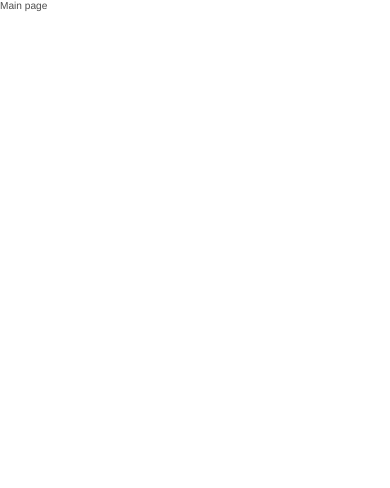
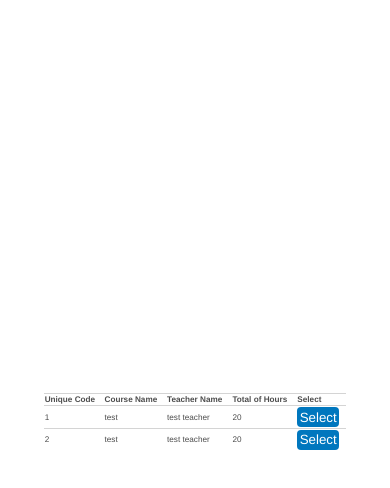
Before and after one commit to VinceXIV/xxxiv, a Vue app: page / in a window 390 px wide. Shown: the top 488 px of the page. Built offline with nearby package versions, Linux system fonts and the light colour scheme.

Commit message:
Work on the main page. Also improve the responsiveness of everything

```diff
--- a/src/App.vue
+++ b/src/App.vue
@@ -1,5 +1,5 @@
 <template>
-    <MainPage v-if="page == 'Main'" />
+    <MainPage v-if="page == 'Main'" :courses="courses"/>
     <LoginPage v-else-if="page == 'Login'" />
     <RegisterPage v-else-if="page == 'Register'" :courses="courses"/>
     <PageNotFound v-else />
@@ -92,6 +92,8 @@ export default({
     flex-direction: column;
     justify-content: center;
     align-items: center;
+    gap: 1.5vw;
+    width: max(40vw, 40rem);
 }
 
 .title {
@@ -99,32 +101,22 @@ export default({
     text-align: center;
 }
 
-.page form {
-    padding: 1.2vw;
-    width: 100%;
-    display: flex;
-    flex-direction: column;
-    gap: 0.7rem;
+.subtitle {
+    font-size: 1rem;
 }
 
-.page .form-item {
-    display: flex;
-    flex-direction: column;
-    gap: 0.3vw;
-    width: 100%;
-    justify-content: left;
-}
-
-.form-item input {
-    outline: var(--outline-faint);
-    padding: 0.45vw;
-}
 
 /* RESPONSIVENESS */
 
-@media screen and (max-width: 40rem){
+@media screen and (max-width: 50rem){
+    .page .container {
+        width: 80vw;
+        min-width: none;
+    }
+
     :root {
-        font-size: 2.6vw;
+        font-size: 2.1vw;
     }
 }
+
 </style>
--- a/src/components/CourseForm.vue
+++ b/src/components/CourseForm.vue
@@ -24,3 +24,26 @@ export default({
     name: 'CourseForm'
 })
 </script>
+
+<style scoped>
+form {
+    padding: 1.2vw;
+    width: 100%;
+    display: flex;
+    flex-direction: column;
+    gap: 0.7rem;
+}
+
+.form-item {
+    display: flex;
+    flex-direction: column;
+    gap: 0.3vw;
+    width: 100%;
+    justify-content: left;
+}
+
+.form-item input {
+    outline: var(--outline-faint);
+    padding: 0.45vw;
+}
+</style>
--- a/src/components/CourseTable.vue
+++ b/src/components/CourseTable.vue
@@ -2,11 +2,11 @@
     <div class="registered-courses">
         <table >
             <tr class="header">
-                <th>Unique Code</th>
-                <th>Course Name</th>
-                <th>Teacher Name</th>
-                <th>Total of Hours</th>
-                <th>Select</th>
+                <th class="subtitle">Unique Code</th>
+                <th class="subtitle">Course Name</th>
+                <th class="subtitle">Teacher Name</th>
+                <th class="subtitle">Total of Hours</th>
+                <th class="subtitle">Select</th>
             </tr>
 
             <tr class="record" v-for="course in courses" :key="course.id">
--- a/src/pages/LoginPage.vue
+++ b/src/pages/LoginPage.vue
@@ -33,8 +33,15 @@ export default({
 <style scoped>
 .login-page .container {
     outline: var(--outline-bold);
-    width: max(40vw, 40rem);
     margin-bottom: 4rem;
+}
+
+form {
+    padding: 1.2vw;
+    width: 100%;
+    display: flex;
+    flex-direction: column;
+    gap: 0.7rem;
 }
 
 form .login {
@@ -42,10 +49,16 @@ form .login {
     margin-bottom: 0.5rem;
 }
 
-@media screen and (max-width: 50rem){
-    .login-page .container {
-        width: 80vw;
-        min-width: none;
-    }
+.form-item {
+    display: flex;
+    flex-direction: column;
+    gap: 0.3vw;
+    width: 100%;
+    justify-content: left;
+}
+
+.form-item input {
+    outline: var(--outline-faint);
+    padding: 0.45vw;
 }
 </style>
--- a/src/pages/MainPage.vue
+++ b/src/pages/MainPage.vue
@@ -1,12 +1,31 @@
 <template>
-    <p>Main page</p>
+    <div class="page main-page">
+        <div class="container">
+            <CourseTable :courses="courses" />
+        </div>
+    </div>
 </template>
 
 <script>
+import CourseTable from '@/components/CourseTable.vue';
+
 export default({
-    name: 'MainPage'
+    name: 'MainPage',
+
+    components: {
+        CourseTable
+    },
+
+    props: {
+        courses: Array
+    }
 })
 </script>
 
 <style>
+.main-page .container {
+    display: flex;
+    flex-direction: column;
+    gap: 1.5vw;
+}
 </style>
--- a/src/pages/RegisterPage.vue
+++ b/src/pages/RegisterPage.vue
@@ -27,16 +27,5 @@ export default({
 </script>
 
 <style scoped>
-.register-page .container {
-    display: flex;
-    flex-direction: column;
-    gap: 1.5vw;
-}
 
-@media screen and (max-width: 50rem){
-    .register-page .container {
-        width: 80vw;
-        min-width: none;
-    }
-}
 </style>
```
